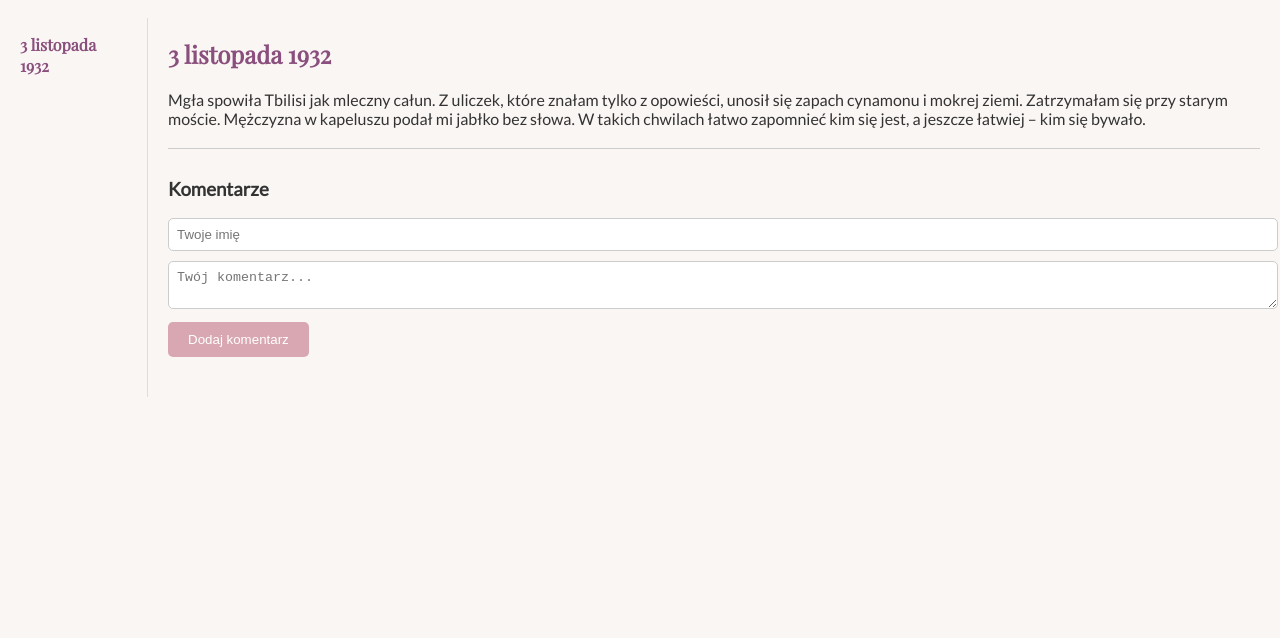
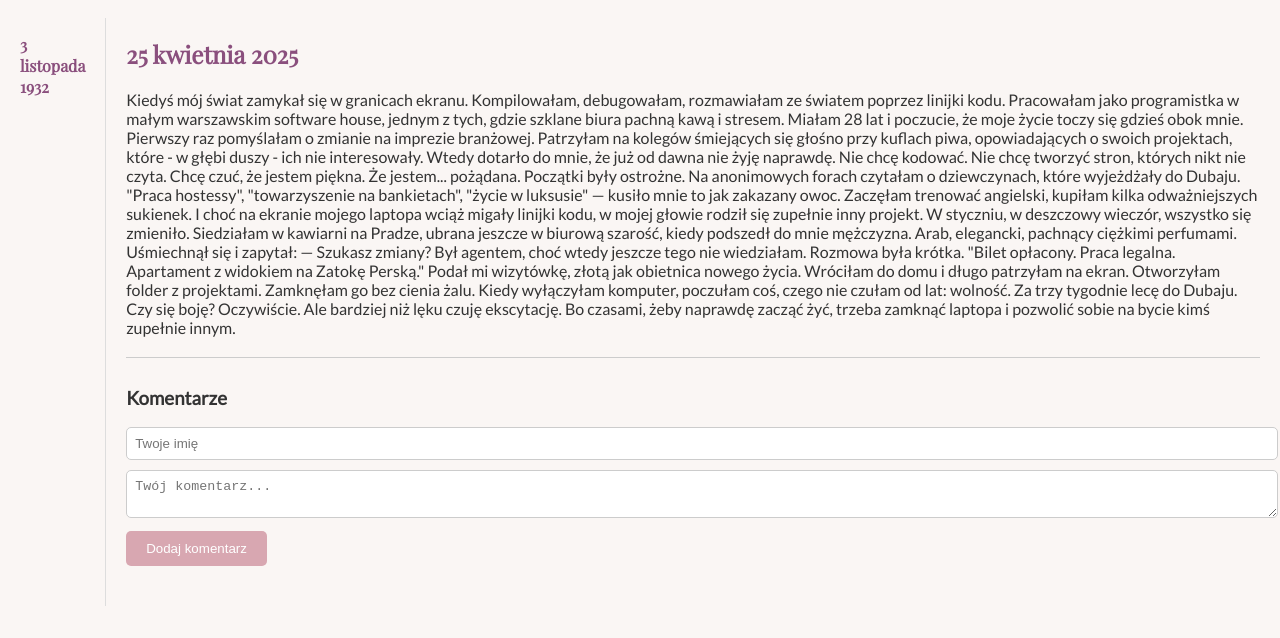
Before and after one commit to OliwiaLamkowska/Dziennik, a plain HTML site: page index.html in a window 1280 px wide. Shown: the part 162-800 px from the top of the page. Drawn offline with nearby package versions, Linux system fonts and the light colour scheme.

Commit message:
Add files via upload

```diff
--- a/index.html
+++ b/index.html
@@ -16,10 +16,31 @@
       </ul>
     </nav>
     <main>
-      <article id="wpis-1932-11-03">
-        <h2>3 listopada 1932</h2>
+      <article id="wpis-2025-04-25">
+        <h2>25 kwietnia 2025 </h2>
         <p>
-          Mgła spowiła Tbilisi jak mleczny całun. Z uliczek, które znałam tylko z opowieści, unosił się zapach cynamonu i mokrej ziemi. Zatrzymałam się przy starym moście. Mężczyzna w kapeluszu podał mi jabłko bez słowa. W takich chwilach łatwo zapomnieć kim się jest, a jeszcze łatwiej – kim się bywało.
+          Kiedyś mój świat zamykał się w granicach ekranu. Kompilowałam, debugowałam, rozmawiałam ze światem poprzez linijki kodu. Pracowałam jako programistka w małym warszawskim software house, jednym z tych, gdzie szklane biura pachną kawą i stresem.
+          Miałam 28 lat i poczucie, że moje życie toczy się gdzieś obok mnie.
+
+          Pierwszy raz pomyślałam o zmianie na imprezie branżowej. Patrzyłam na kolegów śmiejących się głośno przy kuflach piwa, opowiadających o swoich projektach, które - w głębi duszy - ich nie interesowały. Wtedy dotarło do mnie, że już od dawna nie żyję naprawdę.
+          Nie chcę kodować. Nie chcę tworzyć stron, których nikt nie czyta. Chcę czuć, że jestem piękna. Że jestem... pożądana.
+
+          Początki były ostrożne. Na anonimowych forach czytałam o dziewczynach, które wyjeżdżały do Dubaju. "Praca hostessy", "towarzyszenie na bankietach", "życie w luksusie" — kusiło mnie to jak zakazany owoc. Zaczęłam trenować angielski, kupiłam kilka odważniejszych sukienek.
+          I choć na ekranie mojego laptopa wciąż migały linijki kodu, w mojej głowie rodził się zupełnie inny projekt.
+
+          W styczniu, w deszczowy wieczór, wszystko się zmieniło. Siedziałam w kawiarni na Pradze, ubrana jeszcze w biurową szarość, kiedy podszedł do mnie mężczyzna. Arab, elegancki, pachnący ciężkimi perfumami. Uśmiechnął się i zapytał:
+          — Szukasz zmiany?
+
+          Był agentem, choć wtedy jeszcze tego nie wiedziałam. Rozmowa była krótka. "Bilet opłacony. Praca legalna. Apartament z widokiem na Zatokę Perską."
+          Podał mi wizytówkę, złotą jak obietnica nowego życia.
+
+          Wróciłam do domu i długo patrzyłam na ekran. Otworzyłam folder z projektami. Zamknęłam go bez cienia żalu.
+          Kiedy wyłączyłam komputer, poczułam coś, czego nie czułam od lat: wolność.
+
+          Za trzy tygodnie lecę do Dubaju.
+          Czy się boję? Oczywiście.
+          Ale bardziej niż lęku czuję ekscytację.
+          Bo czasami, żeby naprawdę zacząć żyć, trzeba zamknąć laptopa i pozwolić sobie na bycie kimś zupełnie innym.
         </p>
         <div class="comments">
           <h3>Komentarze</h3>
```
